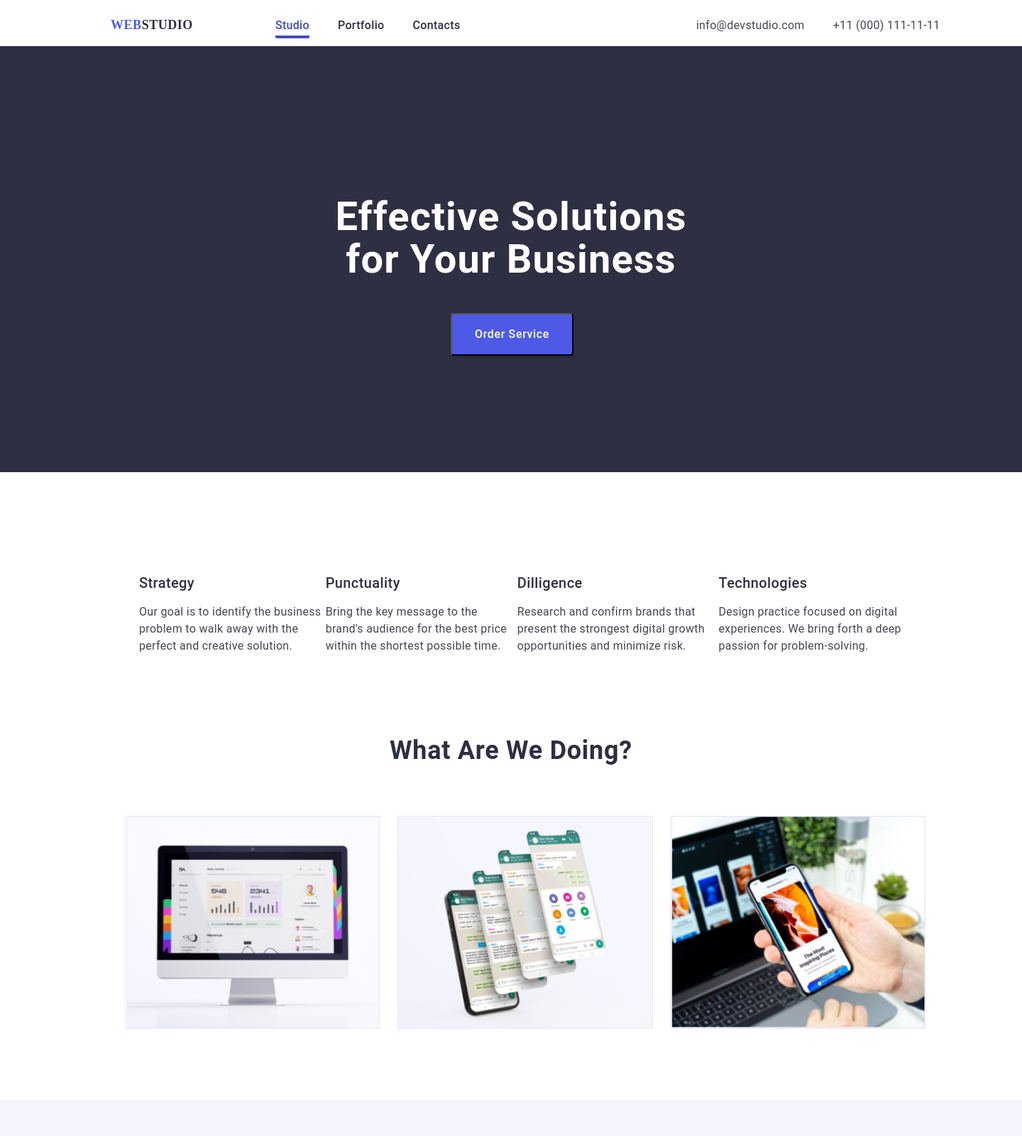
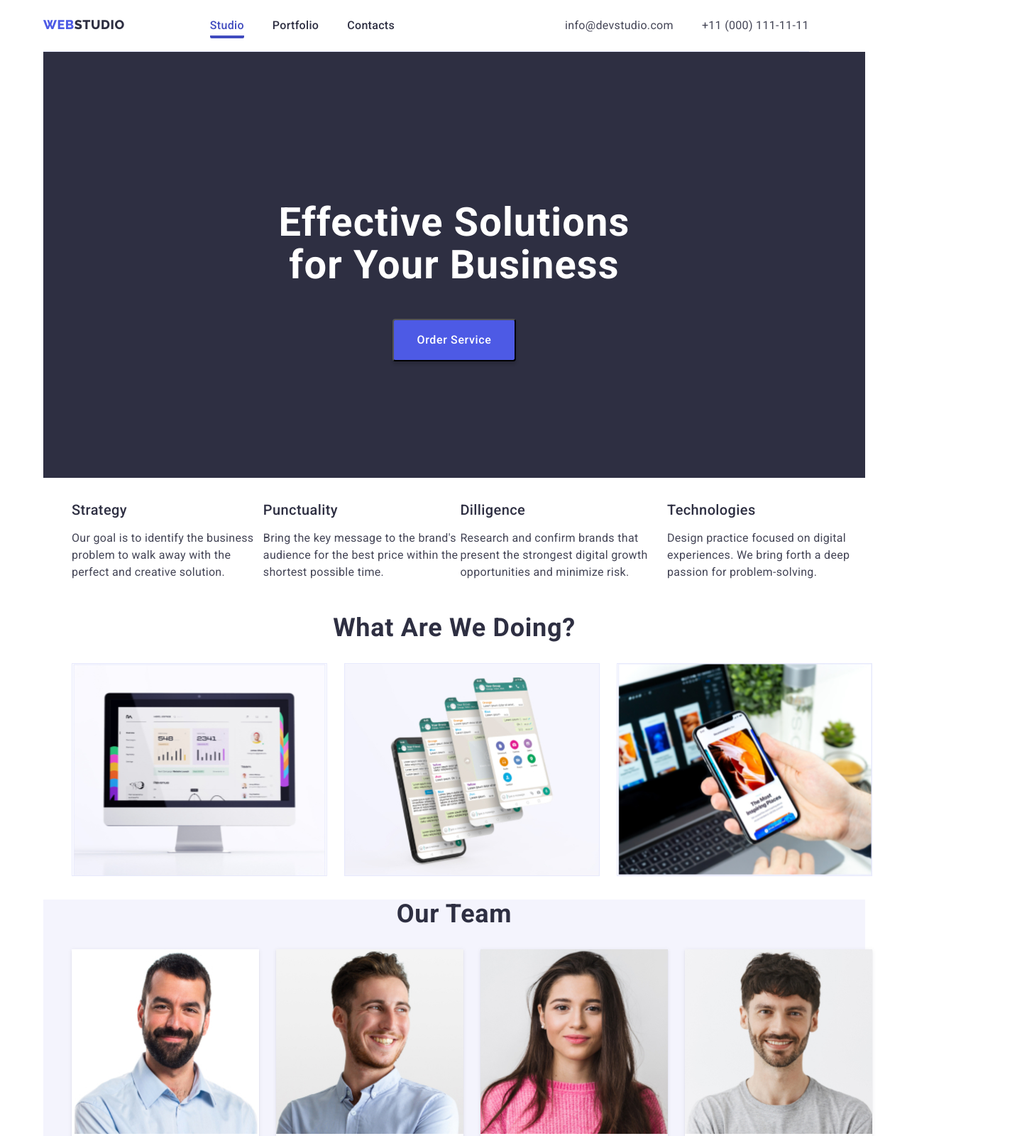
Before and after one commit to Francis06131221/goit-markup-hw-03, a plain HTML site: page index.html in a window 1280 px wide. Shown: the top 1600 px of the page at 71% size, 1440 px wide, since content can reach past the window. Drawn offline with Linux system fonts and the light colour scheme.

Commit message:
trying to change the homework3

```diff
--- a/css/style.css
+++ b/css/style.css
@@ -1,22 +1,26 @@
 /*start of top line */
+.container {
+    max-width: 1158px;
+    margin: 0 auto;
+}
+
 .top-line-bg {
-    display: flex;
-    width: 1440px;
-    justify-content: left;
+    display: inline-flex;
     align-items: center;
-    flex-shrink: 0;
     border-bottom: 1px solid var(--CORNFLOWER, #E7E9FC);
     background: var(--WHITE, #FFF);
-
 }
 
 .logo {
     text-decoration: none;
     display: inline-flex;
-    height: 24px;
+    align-items: center;
     flex-shrink: 0;
-    margin-top: 10px;
-    margin-left: 156px;
+    margin-right: 76px;
+    margin-top: 24px;
+    margin-bottom: 24px;
+    /* margin-left: 156px; should be*/
+
 }
 
 .web-logo {
@@ -45,13 +49,11 @@
 
 .menu-nav {
     list-style-type: none;
-    width: 261px;
-    height: 24px;
     display: inline-flex;
-    align-items: flex-start;
     gap: 40px;
     margin-top: 24px;
-    margin-left: 76px;
+    margin-bottom: 24px;
+    margin-right: 200px; /* should be 332px */
 }
 
 .menu-nav-link {
@@ -71,7 +73,6 @@
 .active,
 .menu-nav-link:hover {
     color: var(--OCEAN, #404BBF);
-
     /* Body Medium */
     font-family: Roboto;
     font-size: 16px;
@@ -86,13 +87,12 @@
 }
 
 .contacts {
-    align-self: right;
     list-style-type: none;
     display: inline-flex;
     gap: 40px;
     margin-top: 24px;
-    margin-left: 332px;
-
+    margin-bottom: 24px;
+   /* margin-right: 156px; should have*/
 }
 
 .contact-link {
@@ -111,7 +111,6 @@
 .contact-link:active,
 .contact-link:hover {
     color: var(--OCEAN, #404BBF);
-
     /* Body */
     font-family: Roboto;
     font-size: 16px;
@@ -126,18 +125,16 @@
 /* ----------------------------------------------------------------------------- */
 /* start of Effective solutions and Order service button */
 .darkbg {
-    width: 1440px;
-    height: 600px;
+    min-height: 600px;
+    background: var(--NAVY-BLUE, #2E2F42);
+    text-align: center;
     display: flex;
     justify-content: center;
     align-items: center;
     flex-shrink: 0;
-    background: var(--NAVY-BLUE, #2E2F42);
 }
 
 .esyb {
-    text-align: center;
-    width: 496px;
     color: var(--WHITE, #FFF);
     /* Header 1 */
     font-family: Roboto;
@@ -150,20 +147,15 @@
 }
 
 .button-os {
-    display: inline-flex;
     padding: 16px 32px;
-    align-items: flex-start;
     gap: 10px;
     border-radius: 4px;
     background: var(--IRIS, #4D5AE5);
     box-shadow: 0px 4px 4px 0px rgba(0, 0, 0, 0.15);
-    margin-left: 163px;
 }
 
 .button-os:hover {
-    display: inline-flex;
     padding: 16px 32px;
-    align-items: flex-start;
     gap: 10px;
     border-radius: 4px;
     background: var(--OCEAN, #404BBF);
@@ -187,16 +179,11 @@
 /* Start of Section 1 */
 
 .section-1 {
-    margin-left: 156px;
-    margin-top: 148px;
-    width: 1128px;
-    height: 104px;
-    flex-shrink: 0;
+    /* margin-left: 156px;
+    margin-top: 148px; */
     list-style: none;
     display: flex;
-    justify-content: center;
-    align-items: center;
-}
+    }
 
 .feature-title {
     color: var(--NAVY-BLUE, #2E2F42);
@@ -212,7 +199,6 @@
 
 .feature-description {
     color: var(--SLATE, #434455);
-
     /* Body */
     font-family: Roboto;
     font-size: 16px;
@@ -228,21 +214,13 @@
 /* ------------------------------------------------------------------------------------------------------- */
 /* Start of Section 2 */
 .section-2 {
-    margin-top: 120px;
-    margin-left: 156px;
-    width: 1128px;
-    height: 412px;
-    flex-shrink: 0;
+    /* margin-top: 120px;
+    margin-left: 156px; */
 }
 
 .section-2-header {
-    margin-bottom: 72px;
-    display: flex;
-    justify-content: center;
-    align-items: center;
     color: var(--NAVY-BLUE, #2E2F42);
     text-align: center;
-
     /* Header 2 */
     font-family: Roboto;
     font-size: 36px;
@@ -257,8 +235,6 @@
 .section2-images {
     list-style: none;
     display: flex;
-    justify-content: center;
-    align-items: center;
     gap: 24px;
 }
 
@@ -273,15 +249,12 @@
 /* ------------------------------------------------------------------------------------------------------- */
 /* Start of Section 3 */
 .section-3 {
-    margin-top: 100px;
-    width: 1440px;
-    height: 732px;
-    flex-shrink: 0;
+    /* margin-top: 100px;*/
     background: var(--CLOUD, #F4F4FD);
 }
 
 .section-3-header {
-    padding-top: 100px;
+    /* padding-top: 100px; */
     color: var(--NAVY-BLUE, #2E2F42);
     text-align: center;
     /* Header 2 */
@@ -298,15 +271,12 @@
 .team-cards {
     list-style: none;
     display: flex;
-    justify-content: center;
-    align-items: center;
-    padding-bottom: 0px;
     gap: 24px;
 }
 
 .teamcards-group {
-    margin-top: 72px;
-    margin-bottom: 120px;
+    /* margin-top: 72px;
+    margin-bottom: 120px; */
     border-radius: 0px 0px 4px 4px;
     background: var(--WHITE, #FFF);
     box-shadow: 0px 2px 1px 0px rgba(46, 47, 66, 0.08), 0px 1px 1px 0px rgba(46, 47, 66, 0.16), 0px 1px 6px 0px rgba(46, 47, 66, 0.08);
@@ -347,19 +317,14 @@
 /* ------------------------------------------------------------------------------------------------------- */
 /* Start of Footer */
 .footer-studio {
-    width: 1440px;
-    height: 312px;
-    flex-shrink: 0;
+    /* width: 1440px; */
+    min-height: 312px;
+    /* flex-shrink: 0; */
     background: var(--NAVY-BLUE, #2E2F42);
 }
 
 .logo-footer {
     text-decoration: none;
-    display: inline-flex;
-    height: 24px;
-    flex-shrink: 0;
-    margin-top: 100px;
-    margin-left: 156px;
 }
 
 .studio-logo-foot {
@@ -375,11 +340,10 @@
 }
 
 .footer-description {
-    margin-top: 16px;
+    /* margin-top: 16px;
     margin-left: 156px;
-    width: 264px;
+    width: 264px; */
     color: var(--CLOUD, #F4F4FD);
-
     /* Body */
     font-family: Roboto;
     font-size: 16px;
@@ -395,7 +359,10 @@
 /* Portfolio Styling */
 /* Start of Filter buttons */
 .filters {
-    margin: 108px 427px 72px 427px;
+    /* margin: 108px 427px 72px 427px; */
+    margin-top: 108px;
+    margin-left: 427px;
+    margin-bottom: 72px;
 }
 
 .filters-list {
--- a/index.html
+++ b/index.html
@@ -6,14 +6,18 @@
     <meta name="viewport" content="width=device-width, initial-scale=1.0">
     <title>Studio</title>
     <link rel="tag" href="Images">
+    <link rel="stylesheet" href="css/modern-normalize.css">
     <link rel="stylesheet" href="css/style.css">
-    <link rel="stylesheet" href="css/modern-normalize.css">
+    <link rel="preconnect" href="https://fonts.googleapis.com">
+    <link rel="preconnect" href="https://fonts.gstatic.com" crossorigin>
+    <link href="https://fonts.googleapis.com/css2?family=Raleway:wght@800&family=Roboto:wght@400;500;700;900&display=swap" rel="stylesheet">
 </head>
 
 <body>
+    <div class="container">
     <header class="top-line-bg" id="header-logo">
+        <nav>
         <a class="logo" href="index.html"><span class="web-logo">WEB</span><span class="studio-logo">STUDIO</span></a>
-        <nav>
             <ul class="menu-nav">
                 <li><a class="menu-nav-link active" href="index.html">Studio</a></li>
                 <li><a class="menu-nav-link" href="portfolio.html">Portfolio</a></li>
@@ -27,54 +31,47 @@
             </ul>
         </div>
     </header>
+</div>
     <main>
-        <article class="darkbg">
+            <section class="darkbg container">
             <div>
-                <h1 class="esyb">Effective Solutions for Your Business</h1>
+                <h1 class="esyb">Effective Solutions <br>for Your Business</h1>
                 <button class="button-os" type="button"><span class="order-service">Order Service</span></button>
             </div>
-        </article>
-        <article>
+            </section>
+        <section class="container">
             <ul class="section-1">
-                <div>
                     <li>
                         <h2 class="feature-title">Strategy</h2>
-                    </li>
                         <p class="feature-description">
                             Our goal is to identify the business problem to walk away with the perfect and creative
                             solution.
                         </p>
-                </div>
-                <div>
+                    </li>
                     <li>
                         <h2 class="feature-title">Punctuality</h2>
-                    </li>
                         <p class="feature-description">
                             Bring the key message to the brand's audience for the best price within the shortest possible
                             time.
                         </p>
-                </div>
-                <div>
+                    </li>
                     <li>
                         <h2 class="feature-title">Dilligence</h2>
-                    </li>
                         <p class="feature-description">
                             Research and confirm brands that present the strongest digital growth opportunities and minimize
                             risk.
                         </p>
-                </div>
-                <div>
+                    </li>
                     <li>
                         <h2 class="feature-title">Technologies</h2>
-                    </li>
                         <p class="feature-description">
                             Design practice focused on digital experiences. We bring forth a deep passion for
                             problem-solving.
                         </p>
-                </div>
+                    </li>
             </ul>
-        </article>
-        <section class="section-2">
+        </section>
+        <section class="section-2 container">
             <h2 class="section-2-header">What are we doing?</h2>
             <ul class="section2-images">
                 <li>
@@ -91,9 +88,9 @@
                 </li>
             </ul>
         </section>
-        <section class="section-3">
+        <section class="section-3 container">
             <h2 class="section-3-header">Our Team</h2>
-            <ul class="team-cards">
+            <ul class="team-cards container">
                 <li class="teamcards-group">
                     <a href=""><img class="image-team" src="Images/mark g.jpg" alt="Mark G. Error" width="200px" height="200px">
                     </a>
@@ -127,9 +124,9 @@
             </ul>
         </section>
     </main>
-    <footer class="footer-studio">
+    <footer class="footer-studio container">
         <a class="logo-footer" href="#header-logo"><span class="web-logo">WEB</span><span class="studio-logo-foot">STUDIO</span></a>
-        <p class="footer-description">Increase the flow of customers and sales for your business with digital marketing
+        <p class="footer-description">Increase the flow of customers and <br>sales for your business with digital <br>marketing
             and growth solutions.</p>
     </footer>
 </body>
```
Lines whose indentation alone changed are shown as unchanged.
